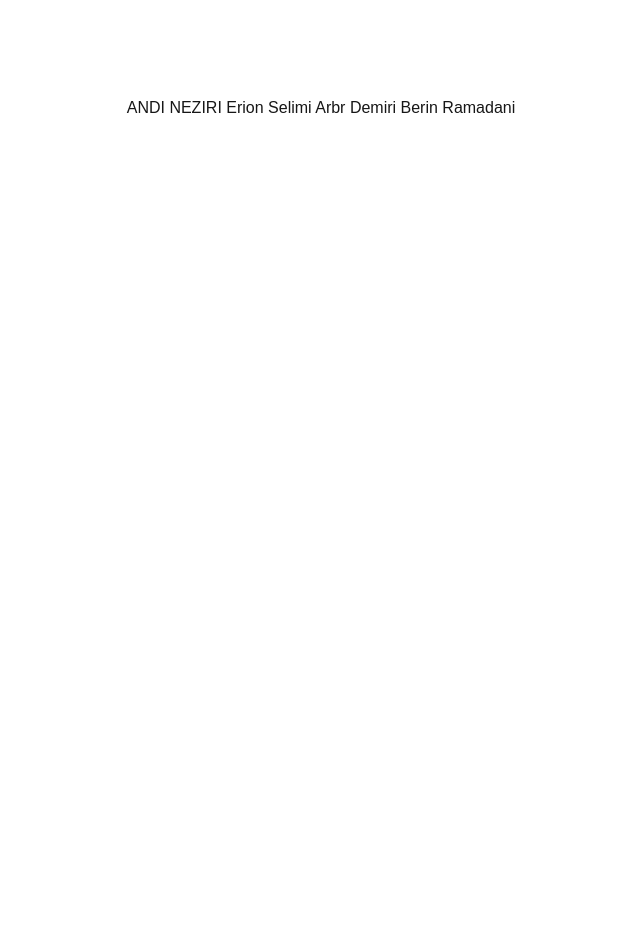
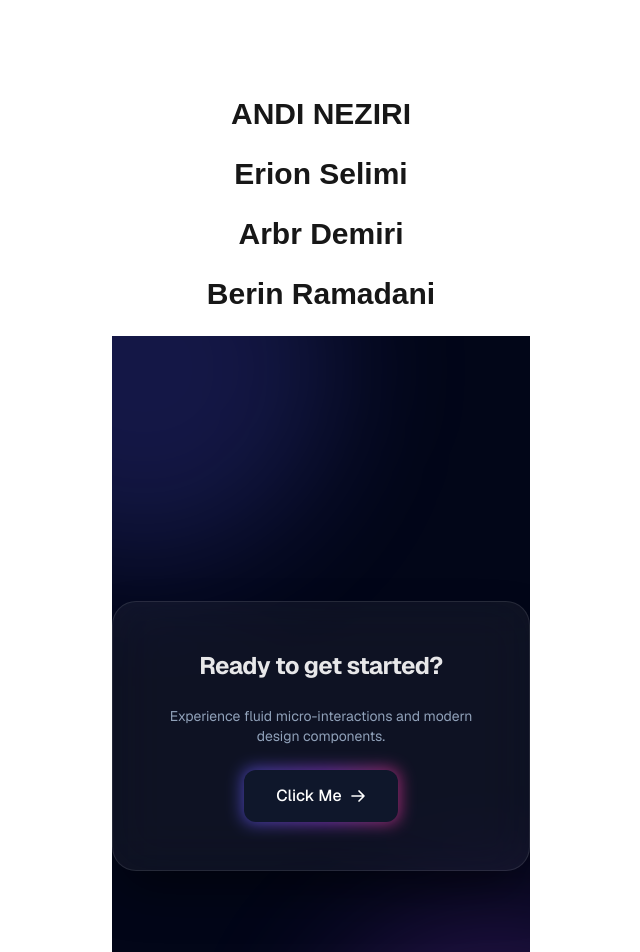
Before and after one commit to SHMTKIV04/Online-Class-repo, a Next.js app: page / in a window 1280 px wide. Shown: the top 952 px of the page, without its empty margins (319-959 px from the left). Before the commit the page ends 800 px from the top, so only its background shows below. Built offline with nearby package versions, Linux system fonts and the light colour scheme.

Commit message:
feat: updated component with modern single button design

```diff
--- /dev/null
+++ b/app/andineziri.tsx
@@ -0,0 +1,39 @@
+export default function Andi() {
+  return (
+    <main className="relative flex min-h-screen items-center justify-center overflow-hidden bg-slate-950 font-sans antialiased">
+      {/* Background Subtle Ambient Light / Glow */}
+      <div className="absolute -top-40 -left-40 h-96 w-96 rounded-full bg-indigo-500/20 blur-3xl" />
+      <div className="absolute -bottom-40 -right-40 h-96 w-96 rounded-full bg-purple-500/20 blur-3xl" />
+
+      {/* Glassmorphic Container Card */}
+      <div className="relative z-10 flex flex-col items-center justify-center gap-6 rounded-3xl border border-white/10 bg-white/5 p-12 backdrop-blur-xl shadow-2xl shadow-black/50">
+        <h1 className="text-2xl font-bold tracking-tight text-white/90">
+          Ready to get started?
+        </h1>
+        <p className="max-w-xs text-center text-sm text-slate-400">
+          Experience fluid micro-interactions and modern design components.
+        </p>
+
+        {/* Glow Button */}
+        <div className="group relative">
+          <div className="absolute -inset-0.5 rounded-xl bg-gradient-to-r from-indigo-500 via-purple-500 to-pink-500 opacity-60 blur transition duration-500 group-hover:opacity-100 group-hover:blur-md" />
+          <button
+            type="button"
+            className="relative flex items-center justify-center gap-2 rounded-xl bg-slate-900 px-8 py-3.5 text-base font-medium text-white transition-all duration-300 group-hover:bg-slate-900/80 group-hover:scale-[1.02] active:scale-[0.98]"
+          >
+            <span>Click Me</span>
+            <svg
+              className="h-4 w-4 transition-transform duration-300 group-hover:translate-x-1"
+              fill="none"
+              viewBox="0 0 24 24"
+              stroke="currentColor"
+              strokeWidth="2.5"
+            >
+              <path strokeLinecap="round" strokeLinejoin="round" d="M13.5 4.5L21 12m0 0l-7.5 7.5M21 12H3" />
+            </svg>
+          </button>
+        </div>
+      </div>
+    </main>
+  );
+}
--- a/app/page.tsx
+++ b/app/page.tsx
@@ -1,10 +1,15 @@
-export default function Home () {
+
+import Andi from "./andineziri";
+
+export default function Home() {
   return (
-    <main className="flex min-h-screen flex-col items-center justify-between p-24">
-      ANDI NEZIRI
-      Erion Selimi
-      Arbr Demiri
-      Berin Ramadani
+    <main className="flex min-h-screen flex-col items-center justify-center gap-6 p-24">
+      <h1 className="text-3xl font-bold">ANDI NEZIRI</h1>
+      <h1 className="text-3xl font-bold">Erion Selimi</h1>
+      <h1 className="text-3xl font-bold">Arbr Demiri</h1>
+      <h1 className="text-3xl font-bold">Berin Ramadani</h1>
+
+      <Andi />
     </main>
   );
 }
```
